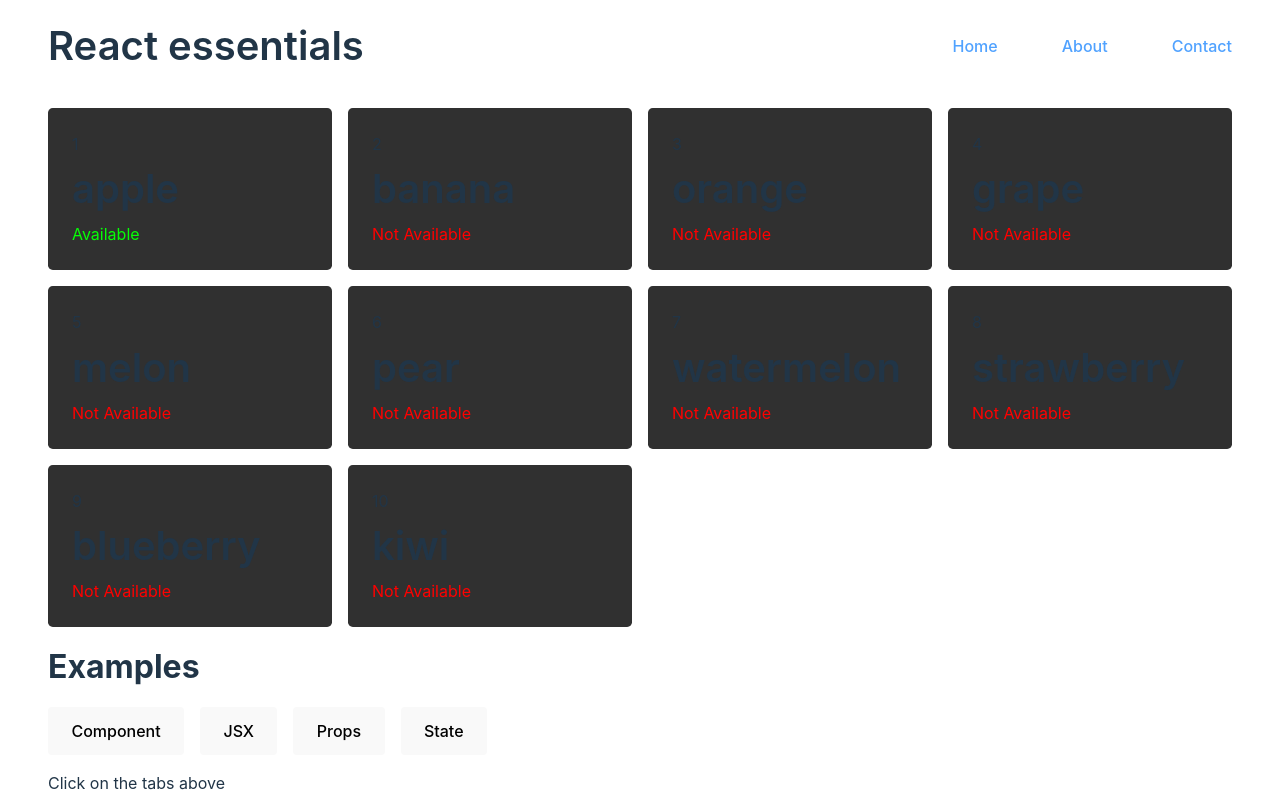
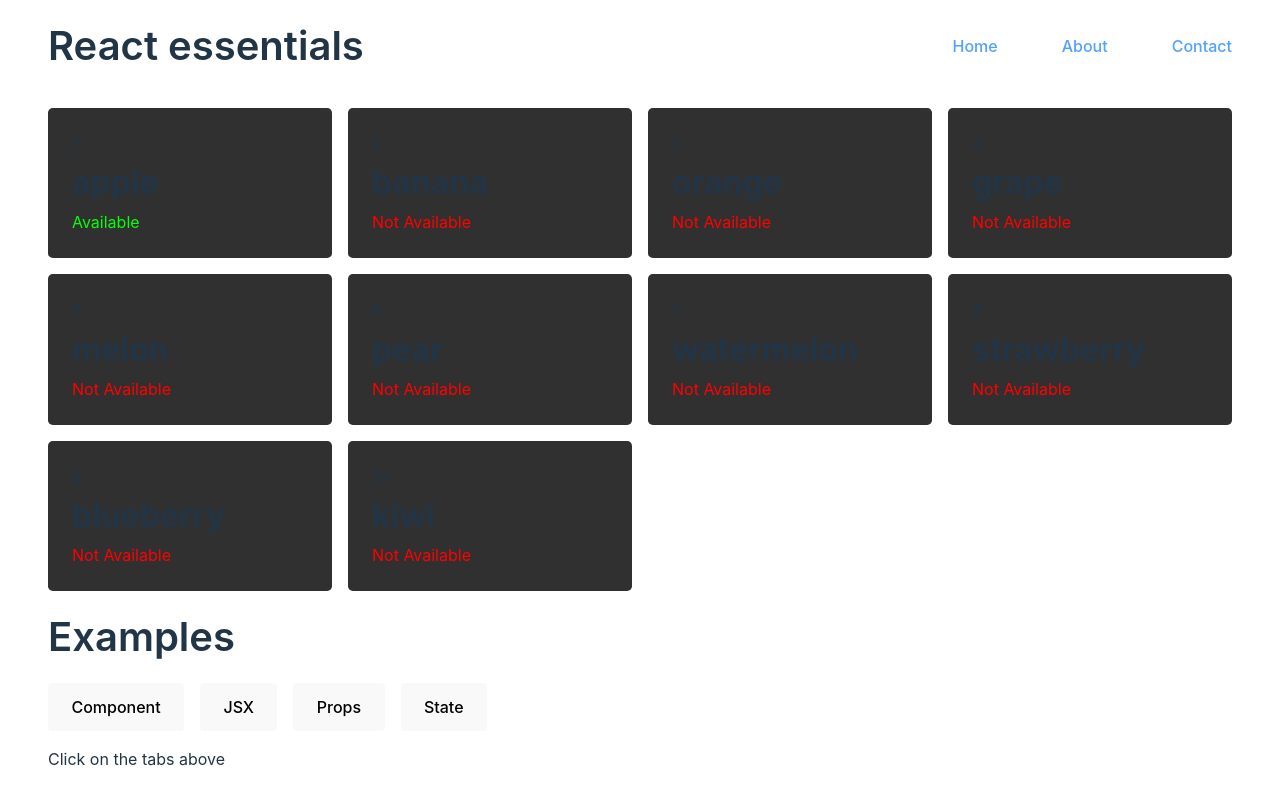
Before and after one commit to psdekate/react-app, a React (Vite) app: page / in a window 1280 px wide. Built offline with nearby package versions, Linux system fonts and the light colour scheme.

Commit message:
understanding advanced props usage

```diff
--- a/src/components/CardList/CardList.jsx
+++ b/src/components/CardList/CardList.jsx
@@ -18,7 +18,7 @@ export function Card(props) {
     <>
       <div className="card">
         <p>{props.id}</p>
-        <h2>{props.name}</h2>
+        <h3>{props.name}</h3>
         <p className={props.isAvailable ? "inActive" : "active"}>
           {props.isAvailable ? "Available" : "Not Available"}
         </p>
--- /dev/null
+++ b/src/components/Section.jsx
@@ -0,0 +1,8 @@
+export function Section({ title, children, ...props }) {
+  return (
+    <section {...props}>
+      <h2>{title}</h2>
+      {children}
+    </section>
+  );
+}
--- a/src/components/TabContent/TabContent.jsx
+++ b/src/components/TabContent/TabContent.jsx
@@ -1,9 +1,9 @@
 import "../TabContent/TabContent.css";
 
-export function TabContent({ children, onSelect, isSelected }) {
+export function TabContent({ children, isSelected, ...props }) {
   return (
     <li>
-      <button className={isSelected ? "active" : undefined} onClick={onSelect}>
+      <button className={isSelected ? "active" : undefined} {...props}>
         {children}
       </button>
     </li>
--- a/src/components/TabContents.jsx
+++ b/src/components/TabContents.jsx
@@ -1,6 +1,8 @@
 import { useState } from "react";
 import { items } from "../data";
 import { TabContent } from "../components/TabContent/TabContent";
+import { Section } from "./Section";
+import { Tabs } from "./Tabs";
 
 export function TabContents() {
   const [selectedTopic, setSelectedTopic] = useState();
@@ -21,25 +23,30 @@ export function TabContents() {
     // console.log(selectedMessage);
   }
   return (
-    <section className="tabContent">
-      <h3>Examples</h3>
+    <Section title="Examples" className="tabContent">
+      <Tabs
+        buttons={
           <div className="infoTabs">
             <TabContent
               isSelected={selectedTopic === "Components"}
-          onSelect={() => handleClick("Components")}
+              onClick={() => handleClick("Components")}
             >
               Component
             </TabContent>
-        <TabContent isSelected={selectedTopic === "JSX"} onSelect={() => handleClick("JSX")}>
+            <TabContent isSelected={selectedTopic === "JSX"} onClick={() => handleClick("JSX")}>
               JSX
             </TabContent>
-        <TabContent isSelected={selectedTopic === "Props"} onSelect={() => handleClick("Props")}>
+            <TabContent isSelected={selectedTopic === "Props"} onClick={() => handleClick("Props")}>
               Props
             </TabContent>
-        <TabContent isSelected={selectedTopic === "State"} onSelect={() => handleClick("State")}>
+            <TabContent isSelected={selectedTopic === "State"} onClick={() => handleClick("State")}>
               State
             </TabContent>
           </div>
+        }
+      >
+        {tabContent}
+      </Tabs>
 
       {/* Method 1: using ternary operator */}
       {/* {!selectedTopic ? (
@@ -61,7 +68,6 @@ export function TabContents() {
           )} */}
 
       {/* Method 3: using a constant and storing a value */}
-      {tabContent}
-    </section>
+    </Section>
   );
 }
--- /dev/null
+++ b/src/components/Tabs.jsx
@@ -0,0 +1,8 @@
+export function Tabs({ children, buttons, ButtonsContainer = "menu" }) {
+  return (
+    <>
+      <ButtonsContainer>{buttons}</ButtonsContainer>
+      {children}
+    </>
+  );
+}
```
Also changed, not shown: src/components/Main/Main.jsx (+0 -21 lines). Lines whose indentation alone changed are shown as unchanged.
